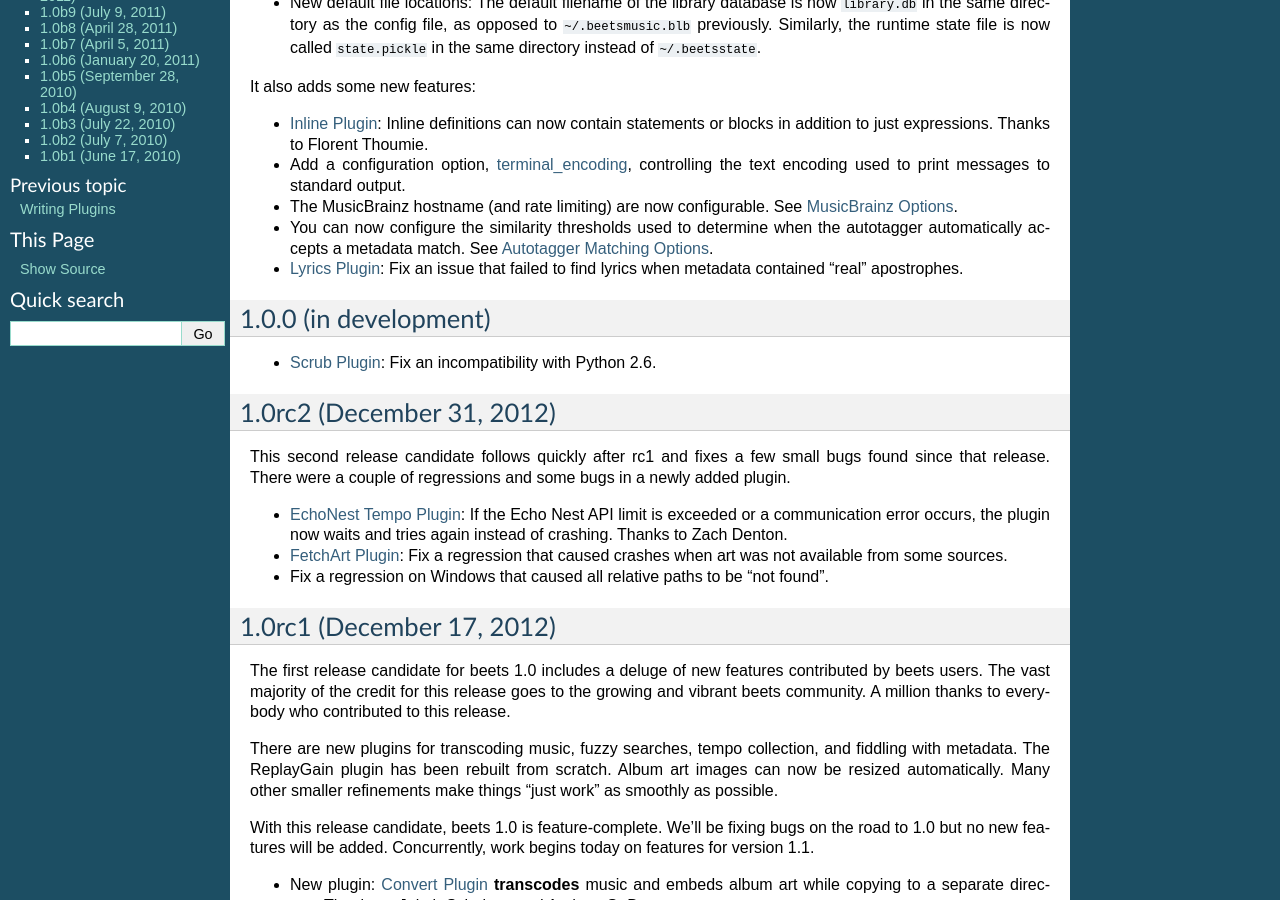
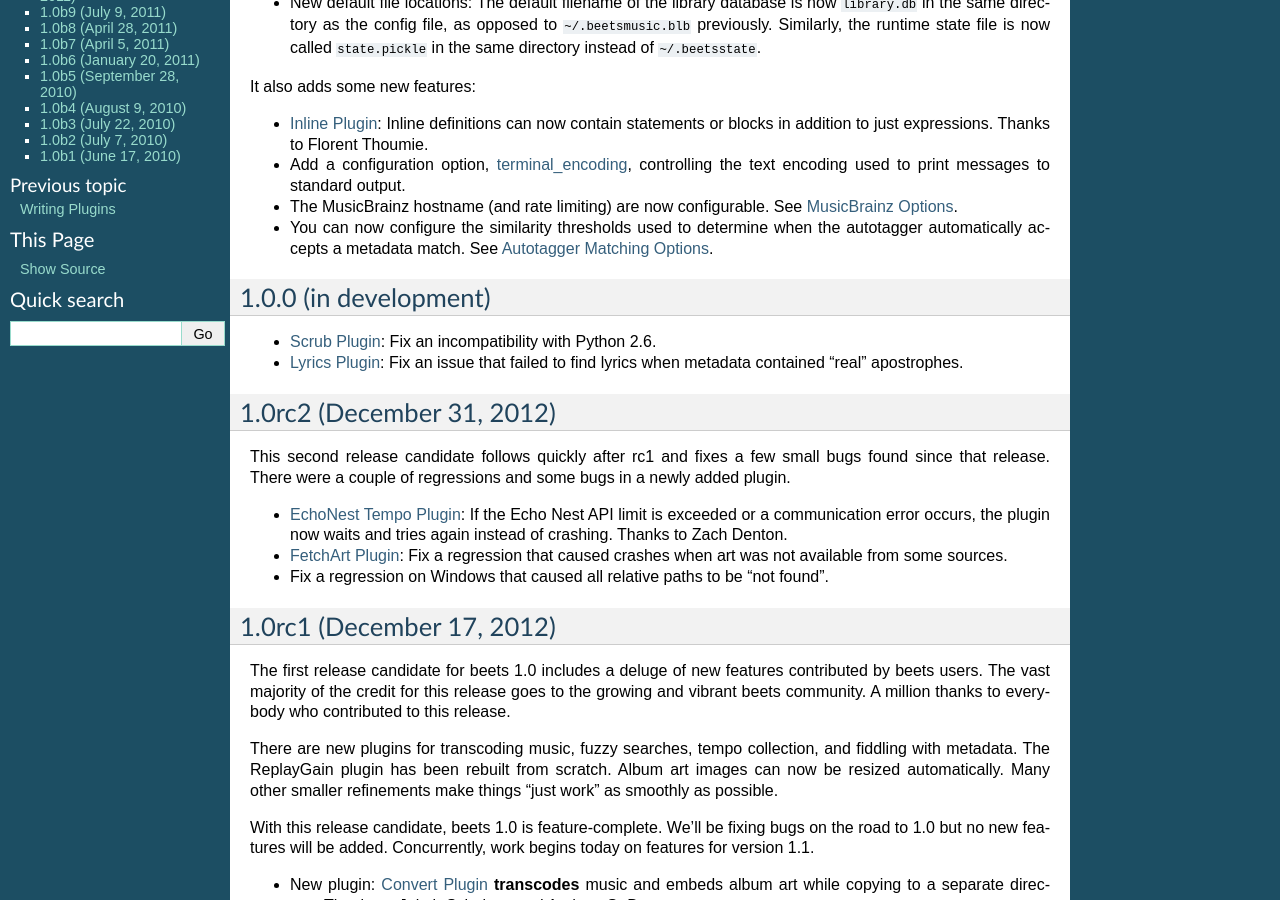
Before and after one commit to google-code-export/beets, a Sphinx documentation site: the page built from docs/changelog.rst, in a window 1280 px wide and 900 px high, scrolled down 326 px. Built offline with Sphinx 7.4.7, drawn with Linux system fonts in a browser that asks for light colours.

```diff
--- a/docs/changelog.rst
+++ b/docs/changelog.rst
@@ -28,13 +28,13 @@ It also adds some new features:
   :ref:`musicbrainz-config`.
 * You can now configure the similarity thresholds used to determine when the
   autotagger automatically accepts a metadata match. See :ref:`match-config`.
-* :doc:`/plugins/lyrics`: Fix an issue that failed to find lyrics when metadata
-  contained "real" apostrophes.
 
 1.0.0 (in development)
 ----------------------
 
 * :doc:`/plugins/scrub`: Fix an incompatibility with Python 2.6.
+* :doc:`/plugins/lyrics`: Fix an issue that failed to find lyrics when metadata
+  contained "real" apostrophes.
 
 1.0rc2 (December 31, 2012)
 --------------------------
```
